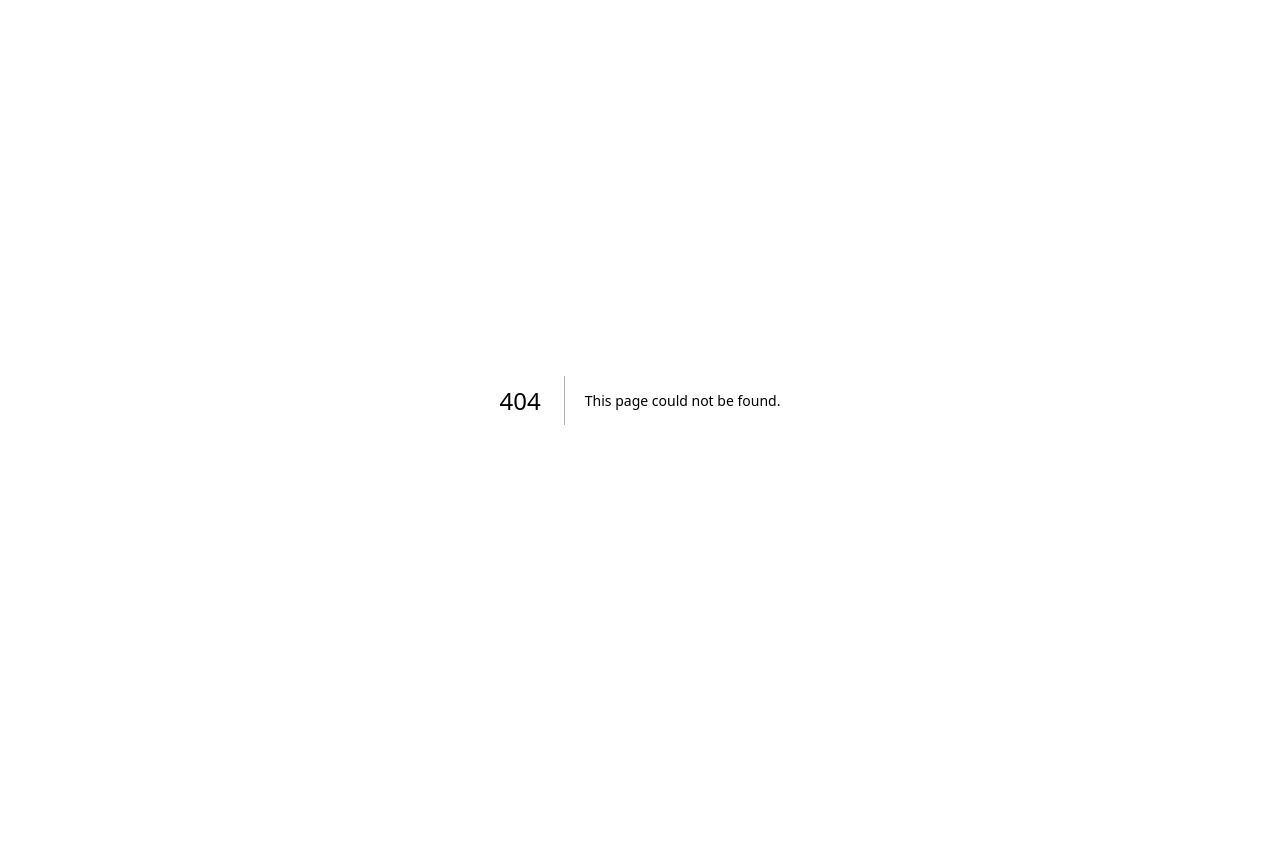
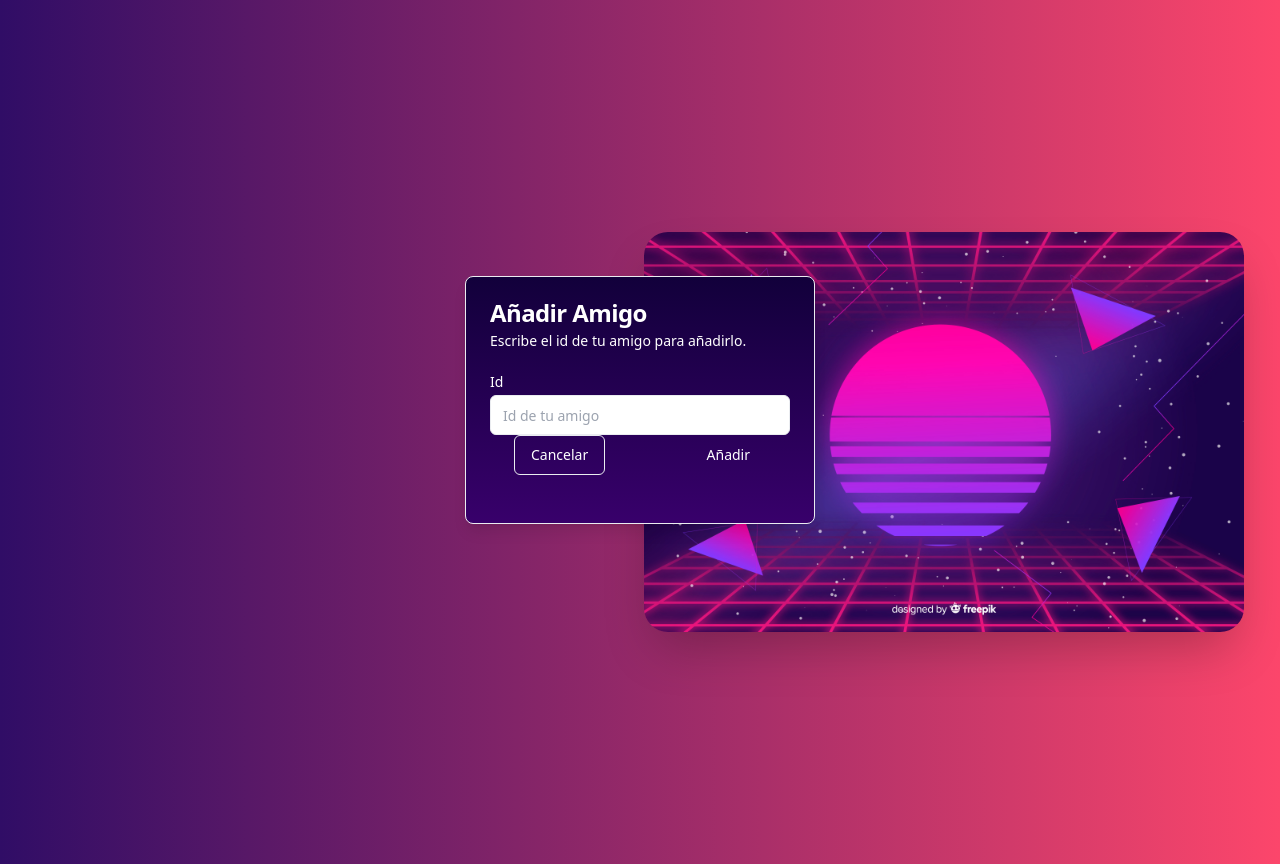
Before and after one commit to samysomo/preguntados_pacs, a Next.js app: page /add-friend in a window 1280 px wide. Before the commit this address had no page. Before the commit the page ends 800 px from the top, so only its background shows below. Built offline with nearby package versions, Linux system fonts and the light colour scheme.

Commit message:
MIS CAMBIOS

```diff
--- /dev/null
+++ b/app/(auth)/add-friend/page.tsx
@@ -0,0 +1,29 @@
+"use client";
+import React from "react";
+import { AddFriend } from "@/components/AddFriend";
+import { useRouter } from "next/navigation";
+import { useState } from "react";
+
+const AddFriendPage = () => {
+  const router = useRouter();
+  const [openModal, setOpenModal] = useState(true); // Inicia el modal abierto
+
+  const closeModal = () => {
+    setOpenModal(false);
+    router.push("/"); // Redirige a la página principal o a donde desees
+  };
+
+  return (
+    <section className="flex-center size-full">
+      {openModal && (
+        <div className="modal-backdrop fixed inset-0 flex justify-center items-center bg-black bg-opacity-50 z-50">
+          <div className="modal-container">
+            <AddFriend closeModal={closeModal} />
+          </div>
+        </div>
+      )}
+    </section>
+  );
+};
+
+export default AddFriendPage;
--- a/app/(root)/page.tsx
+++ b/app/(root)/page.tsx
@@ -1,4 +1,4 @@
-"use client"
+"use client";
 import { AddFriend } from "@/components/AddFriend";
 import { CreateMatch } from "@/components/CreateMatch";
 import { Button } from "@/components/ui/button";
@@ -25,7 +25,6 @@ export default function Home() {
         } else {
           setUserInfo(undefined);
         }
-        console.log({ response });
       } catch (error) {
         console.log(error);
         setUserInfo(undefined);
@@ -35,8 +34,6 @@ export default function Home() {
     };
     if (!userInfo) {
       getUserData();
-    } else {
-      setLoading(false);
     }
   }, [userInfo, setUserInfo]);
 
@@ -46,7 +43,7 @@ export default function Home() {
     setOpenAFModal(true);
   };
 
-  const handleCrateMatch = () => {
+  const handleCreateMatch = () => {
     setOpenCMModal(true);
   };
 
@@ -60,12 +57,11 @@ export default function Home() {
 
   return (
     <section className="relative flex min-h-screen w-full bg-gradient-to-r from-[#300d66] to-[#fc466b] text-white">
-      {/* Sidebar - Menu */}
       <div className="w-1/4 min-h-screen p-8 bg-gradient-to-b from-[#12003b] to-[#38006b] shadow-lg flex flex-col items-start">
         <h1 className="text-3xl lg:text-5xl font-bold mb-10 tracking-wide text-[#ff77e9]">
           Preguntados - PACS
         </h1>
-        <Button onClick={handleCrateMatch} className="mb-6 w-full text-lg bg-[#fc466b] hover:bg-[#ff77e9]">
+        <Button onClick={handleCreateMatch} className="mb-6 w-full text-lg bg-[#fc466b] hover:bg-[#ff77e9]">
           Crear Partida
         </Button>
         <Button onClick={handleAddFriend} className="w-full text-lg bg-[#fc466b] hover:bg-[#ff77e9]">
@@ -73,7 +69,6 @@ export default function Home() {
         </Button>
       </div>
 
-      {/* Main content */}
       <div className="flex-1 flex justify-center items-start p-10">
         <div className="w-full max-w-2xl bg-[#240055] p-6 rounded-lg shadow-md">
           <h2 className="text-3xl mb-4">Amigos Conectados</h2>
@@ -92,7 +87,6 @@ export default function Home() {
             </tbody>
           </table>
 
-          {/* Modal logic */}
           {openAFModal && (
             <div className="modal-backdrop fixed inset-0 flex justify-center items-center bg-black bg-opacity-50 z-50">
               <div className="modal-container">
--- a/components/AddFriend.tsx
+++ b/components/AddFriend.tsx
@@ -9,12 +9,35 @@ import {
 } from "@/components/ui/card";
 import { Input } from "@/components/ui/input";
 import { Label } from "@/components/ui/label";
+import { useState } from "react";
+import { apiClient } from "@/lib/api-client";
+import { ADD_FRIEND_ROUTE } from "@/constants";
 
 interface AddFriendProps {
   closeModal: () => void;
 }
 
 export function AddFriend({ closeModal }: AddFriendProps) {
+  const [friendId, setFriendId] = useState("");
+
+  const handleAddFriend = async (e: React.FormEvent) => {
+    e.preventDefault();
+    console.log("Botón Añadir presionado");
+    console.log("ID del amigo:", friendId); // Log del ID del amigo
+
+    try {
+      const response = await apiClient.post(ADD_FRIEND_ROUTE, { friendId }, { withCredentials: true });
+      console.log("Respuesta de la API:", response); // Log de la respuesta
+      if (response.status === 200) {
+        alert("Amigo agregado exitosamente");
+        closeModal(); // Cierra el modal solo si se agrega exitosamente
+      }
+    } catch (error) {
+      console.error("Error al agregar amigo:", error);
+      alert("Error al agregar amigo");
+    }
+  };
+
   return (
     <Card className="w-[350px] bg-gradient-to-b from-[#12003b] to-[#38006b] shadow-lg">
       <CardHeader>
@@ -22,21 +45,27 @@ export function AddFriend({ closeModal }: AddFriendProps) {
         <CardDescription>Escribe el id de tu amigo para añadirlo.</CardDescription>
       </CardHeader>
       <CardContent>
-        <form>
+        <form onSubmit={handleAddFriend}>
           <div className="grid w-full items-center gap-4">
             <div className="flex flex-col space-y-1.5">
-              <Label htmlFor="name">Id</Label>
-              <Input id="name" placeholder="Id de tu amigo" />
+              <Label htmlFor="friendId">Id</Label>
+              <Input
+                id="friendId"
+                placeholder="Id de tu amigo"
+                value={friendId}
+                style={{ color: "black" }}
+                onChange={(e) => setFriendId(e.target.value)}
+              />
             </div>
           </div>
+          <CardFooter className="flex justify-between">
+            <Button variant="outline" onClick={closeModal}>
+              Cancelar
+            </Button>
+            <Button type="submit">Añadir</Button>
+          </CardFooter>
         </form>
       </CardContent>
-      <CardFooter className="flex justify-between">
-        <Button variant="outline" onClick={closeModal}>
-          Cancelar
-        </Button>
-        <Button>Añadir</Button>
-      </CardFooter>
     </Card>
   );
 }
--- a/constants/index.ts
+++ b/constants/index.ts
@@ -4,3 +4,4 @@ export const AUTH_ROUTES = "api/auth";
 export const SIGNUP_ROUTE = `${AUTH_ROUTES}/signup`;
 export const LOGIN_ROUTE = `${AUTH_ROUTES}/login`;
 export const GET_USER_INFO = `${AUTH_ROUTES}/user-info`;
+export const ADD_FRIEND_ROUTE = `api/users/add-friend`;
```
